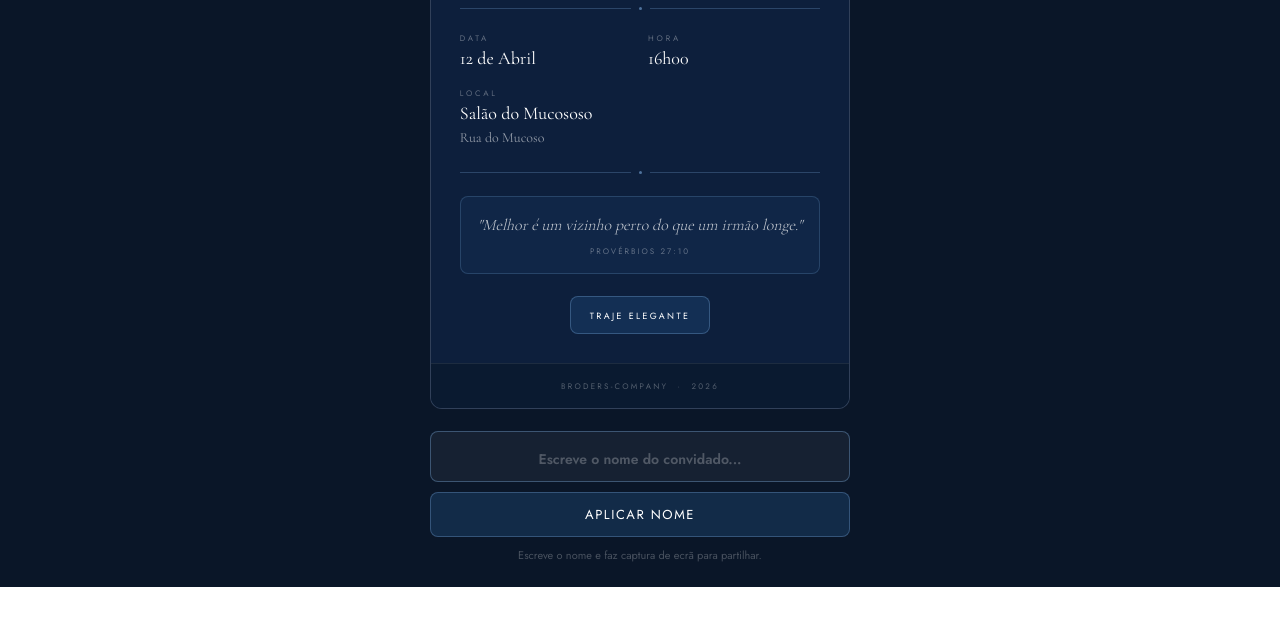
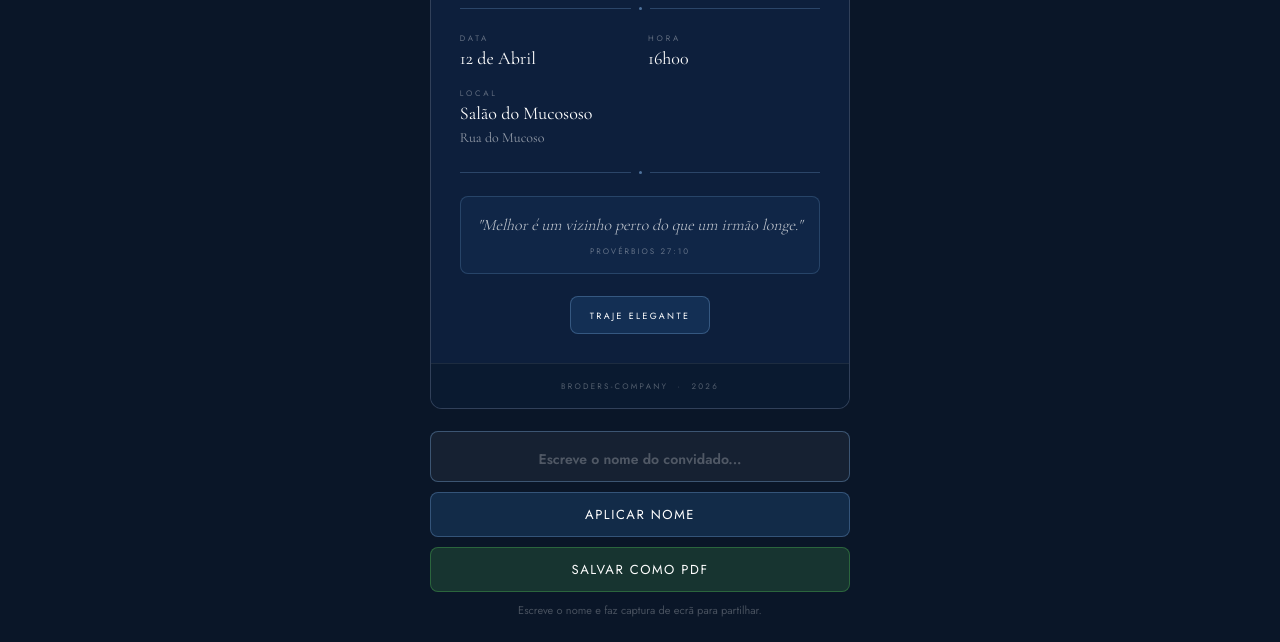
Before and after one commit to MartinhoNumaProTech/convitedigital, a plain HTML site: page index.html in a window 1280 px wide. Shown: the part 367-1009 px from the top of the page. Before the commit the page ends 954 px from the top, so only its background shows below. Drawn offline with nearby package versions, Linux system fonts and the light colour scheme.

Commit message:
Add PDF download functionality for invitation

```diff
--- a/index.html
+++ b/index.html
@@ -15,6 +15,7 @@
   <link href="https://fonts.googleapis.com/css2?family=Cormorant+Garamond:wght@300;400;500;600&display=swap" rel="stylesheet">
   <link rel="preconnect" href="https://fonts.googleapis.com">
   <link href="https://fonts.googleapis.com/css2?family=Jost:wght@400;500;600;700&display=swap" rel="stylesheet">
+  <script src="https://cdnjs.cloudflare.com/ajax/libs/html2pdf.js/0.10.1/html2pdf.bundle.min.js"></script>
 </head>
 <body>
 
@@ -237,6 +238,8 @@
 
   .editor-section button:hover { background: rgba(55,138,221,0.3); }
 
+  #pdf-btn:hover { background: rgba(76,175,80,0.3); }
+
   .hint {
     font-size: 11px;
     color: rgba(255,255,255,0.25);
@@ -301,6 +304,7 @@
   <div class="editor-section">
     <input type="text" id="name-input" placeholder="Escreve o nome do convidado..." />
     <button onclick="applyName()">Aplicar Nome</button>
+    <button onclick="downloadPDF()" id="pdf-btn" style="background: rgba(76,175,80,0.2); border-color: rgba(76,175,80,0.4);">Salvar como PDF</button>
     <p class="hint">Escreve o nome e faz captura de ecrã para partilhar.</p>
   </div>
 </div>
@@ -321,6 +325,25 @@
   document.getElementById('name-input').addEventListener('keydown', function(e){
     if (e.key === 'Enter') applyName();
   });
+
+  function downloadPDF() {
+    const name = document.getElementById('name-input').value.trim();
+    if (!name) {
+      alert('Por favor, coloque o nome do convidado primeiro!');
+      return;
+    }
+
+    const element = document.querySelector('.invite-card');
+    const opt = {
+      margin: 10,
+      filename: `convite_${name}.pdf`,
+      image: { type: 'jpeg', quality: 0.98 },
+      html2canvas: { scale: 2 },
+      jsPDF: { unit: 'mm', format: 'a4', orientation: 'portrait' }
+    };
+
+    html2pdf().set(opt).from(element).save();
+  }
 </script>
 
 </body>
```
